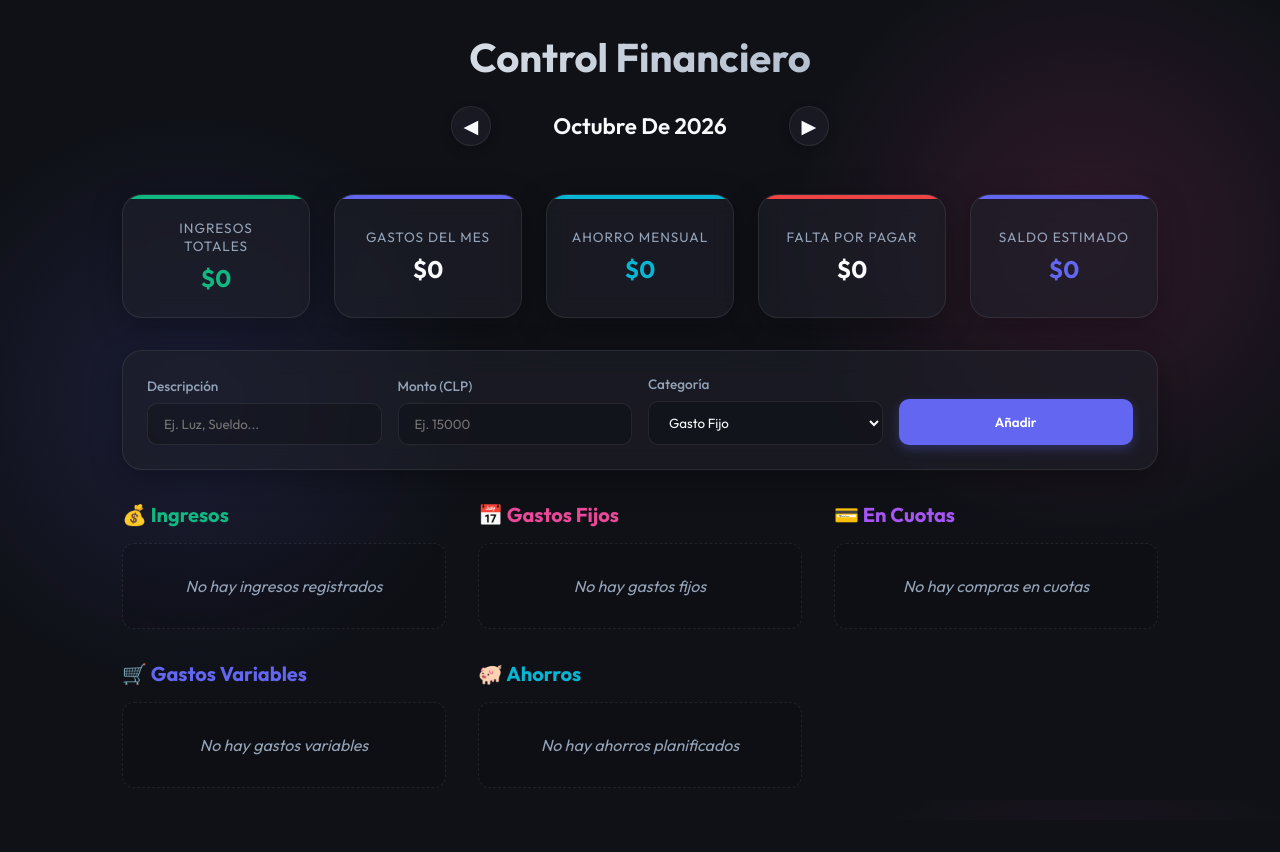
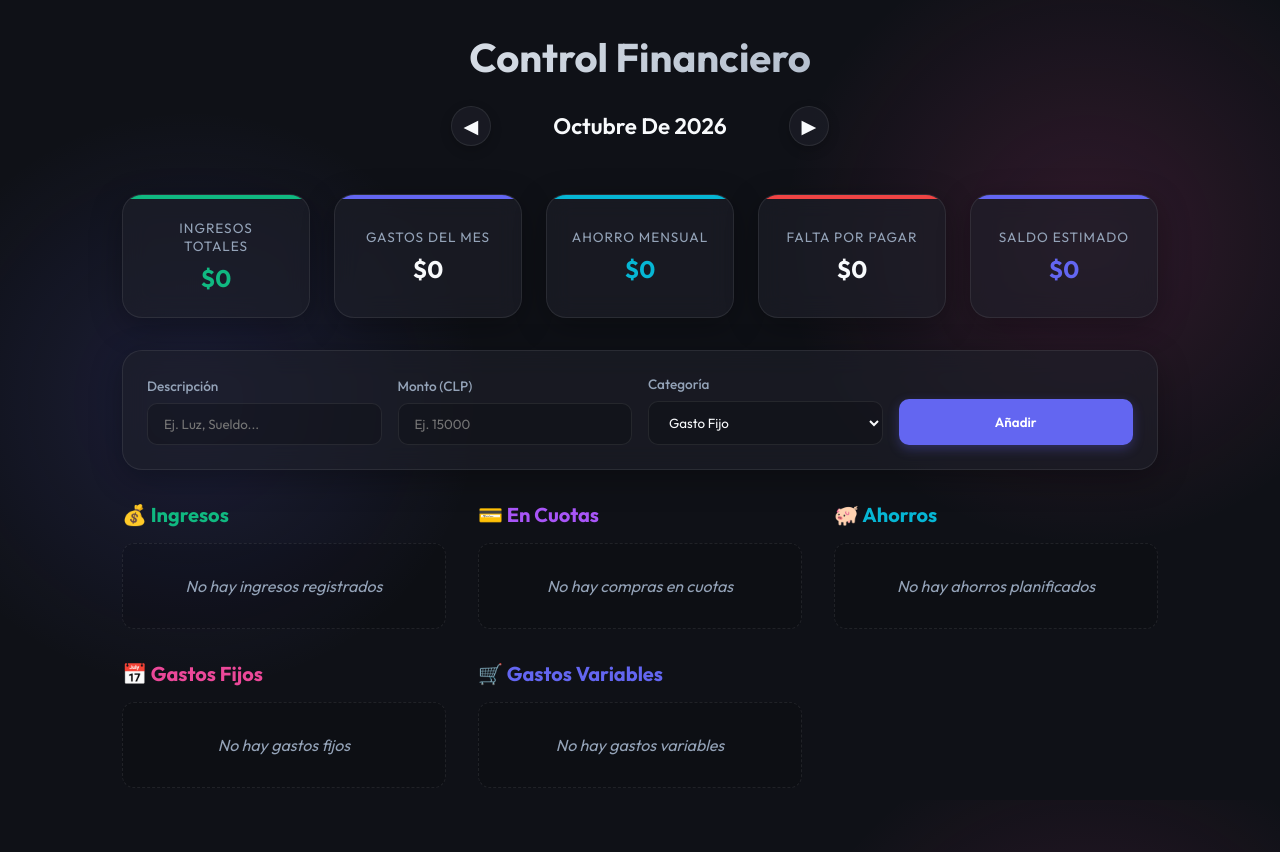
Before and after one commit to pixlrafa/gastos-casa-chile, a React (Vite) app: page / in a window 1280 px wide. Before the commit the page ends 820 px from the top, so only its background shows below. Built offline with nearby package versions, Linux system fonts and the light colour scheme.

Commit message:
style: cambiar grid a masonry layout para eliminar los espacios verticales

```diff
--- a/src/App.css
+++ b/src/App.css
@@ -174,10 +174,30 @@
 
 /* Lists */
 .lists-container {
-  display: grid;
-  grid-template-columns: repeat(auto-fit, minmax(300px, 1fr));
-  gap: 2rem;
+  column-count: 1;
+  column-gap: 2rem;
   animation: fadeInUp 0.8s ease 0.2s both;
+}
+
+@media (min-width: 740px) {
+  .lists-container {
+    column-count: 2;
+  }
+}
+
+@media (min-width: 1100px) {
+  .lists-container {
+    column-count: 3;
+  }
+}
+
+.list-section {
+  break-inside: avoid;
+  page-break-inside: avoid;
+  -webkit-column-break-inside: avoid;
+  margin-bottom: 2rem;
+  display: inline-block;
+  width: 100%;
 }
 
 .list-section h2 {
```
